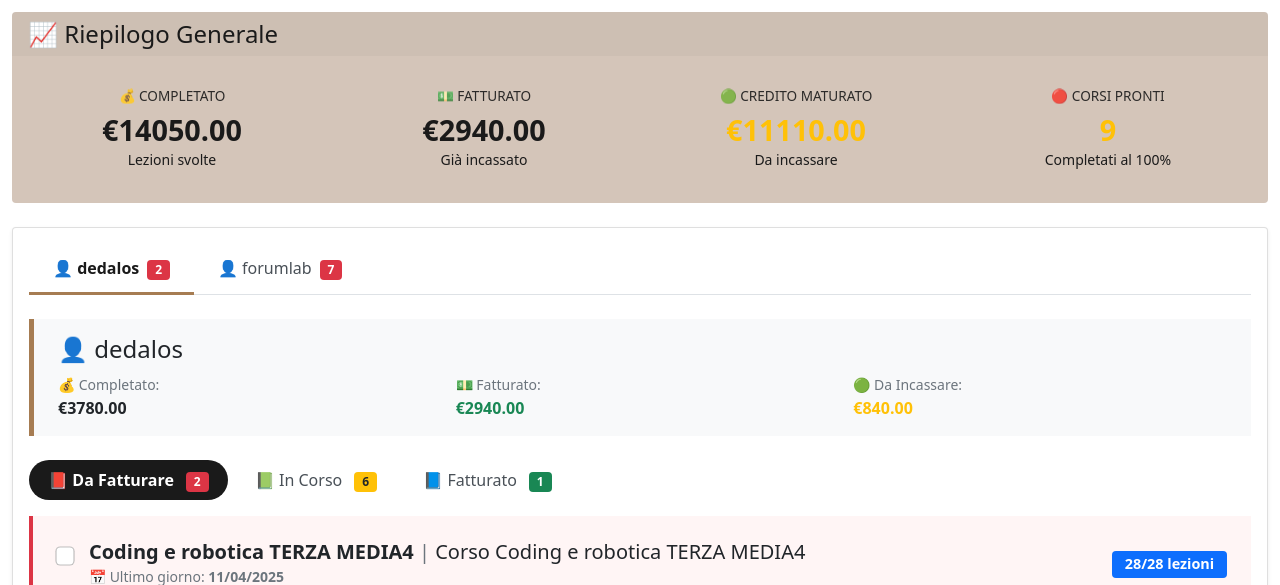
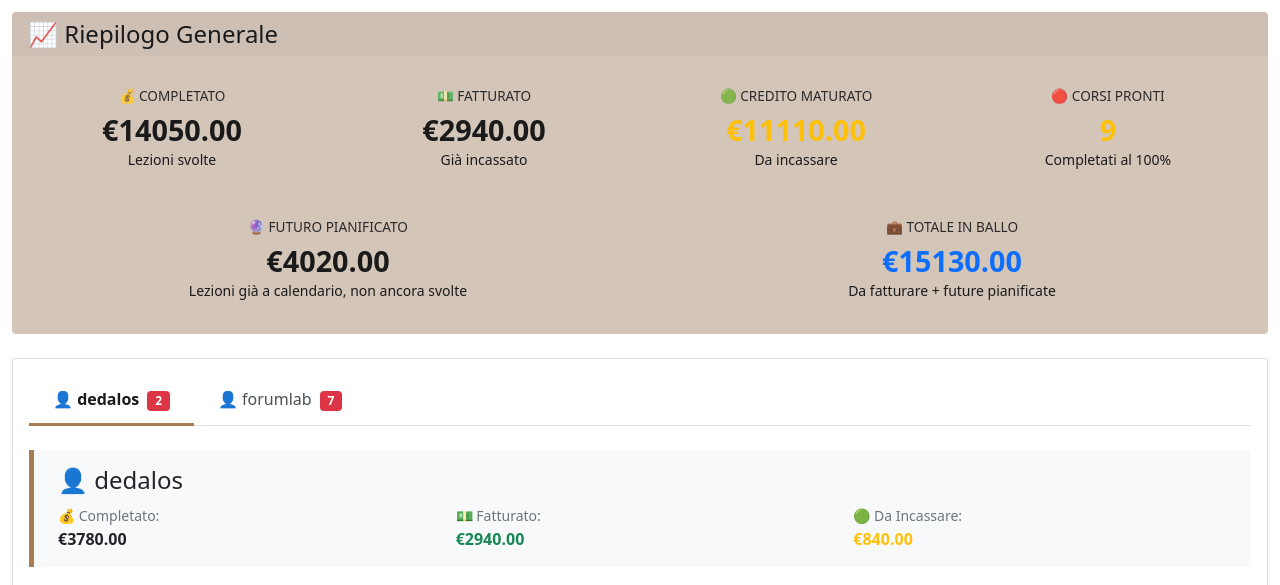
Before and after one commit to Matluc88/gestione-lezioni, a Flask app: page /stato_crediti in a window 1280 px wide. Shown: the part 142-727 px from the top of the page. Run offline with Flask 3, Linux system fonts and the light colour scheme; a user stored in the database is signed in; data comes from the database, SQL or seed files in the repository; parts of the project's set-up code (start-up, migrations or seed data) failed here and were passed over; some libraries are stand-ins or nearby versions.

Commit message:
stato crediti: aggiunge 'Totale in ballo' (da fatturare + future pianificate)
Aggiunge al Riepilogo Generale due metriche: 'Futuro pianificato' (lezioni
gia a calendario non ancora svolte) e 'Totale in ballo' = credito maturato +
futuro, per vedere a colpo d'occhio tutti i soldi ancora in arrivo. Modifica
additiva: nuovi totali nella route + due card nel template.

Co-Authored-By: Claude Opus 4.8 (1M context) <noreply@anthropic.com>

```diff
--- a/routes/stato_crediti.py
+++ b/routes/stato_crediti.py
@@ -72,7 +72,8 @@ def stato_crediti():
                     'fatturato': [],
                     'totale_completato': 0,
                     'totale_fatturato': 0,
-                    'totale_maturato': 0
+                    'totale_maturato': 0,
+                    'totale_futuro': 0
                 }
 
             totale_lezioni = row['totale_lezioni'] or 0
@@ -125,11 +126,15 @@ def stato_crediti():
             corsi_per_cliente[cliente]['totale_completato'] += credito_completato
             corsi_per_cliente[cliente]['totale_fatturato'] += credito_fatturato
             corsi_per_cliente[cliente]['totale_maturato'] += credito_maturato
+            corsi_per_cliente[cliente]['totale_futuro'] += credito_futuro
 
         # Calcoli generali
         totale_generale_completato = sum(c['totale_completato'] for c in corsi_per_cliente.values())
         totale_generale_fatturato = sum(c['totale_fatturato'] for c in corsi_per_cliente.values())
         totale_generale_maturato = sum(c['totale_maturato'] for c in corsi_per_cliente.values())
+        totale_generale_futuro = sum(c['totale_futuro'] for c in corsi_per_cliente.values())
+        # Totale "in ballo" = lavoro svolto da fatturare + lezioni future già pianificate
+        totale_in_ballo = totale_generale_maturato + totale_generale_futuro
 
         corsi_pronti = sum(len(cliente['da_fatturare']) for cliente in corsi_per_cliente.values())
 
@@ -139,5 +144,7 @@ def stato_crediti():
         totale_generale_completato=totale_generale_completato,
         totale_generale_fatturato=totale_generale_fatturato,
         totale_generale_maturato=totale_generale_maturato,
+        totale_generale_futuro=totale_generale_futuro,
+        totale_in_ballo=totale_in_ballo,
         corsi_pronti=corsi_pronti
     )
--- a/templates/stato_crediti.html
+++ b/templates/stato_crediti.html
@@ -203,6 +203,22 @@
                             <h6>🔴 CORSI PRONTI</h6>
                             <h3 class="text-warning">{{ corsi_pronti }}</h3>
                             <small>Completati al 100%</small>
+                        </div>
+                    </div>
+                </div>
+                <div class="row mt-3">
+                    <div class="col-md-6">
+                        <div class="stat-box">
+                            <h6>🔮 FUTURO PIANIFICATO</h6>
+                            <h3>€{{ "%.2f"|format(totale_generale_futuro) }}</h3>
+                            <small>Lezioni già a calendario, non ancora svolte</small>
+                        </div>
+                    </div>
+                    <div class="col-md-6">
+                        <div class="stat-box">
+                            <h6>💼 TOTALE IN BALLO</h6>
+                            <h3 class="text-primary">€{{ "%.2f"|format(totale_in_ballo) }}</h3>
+                            <small>Da fatturare + future pianificate</small>
                         </div>
                     </div>
                 </div>
```
